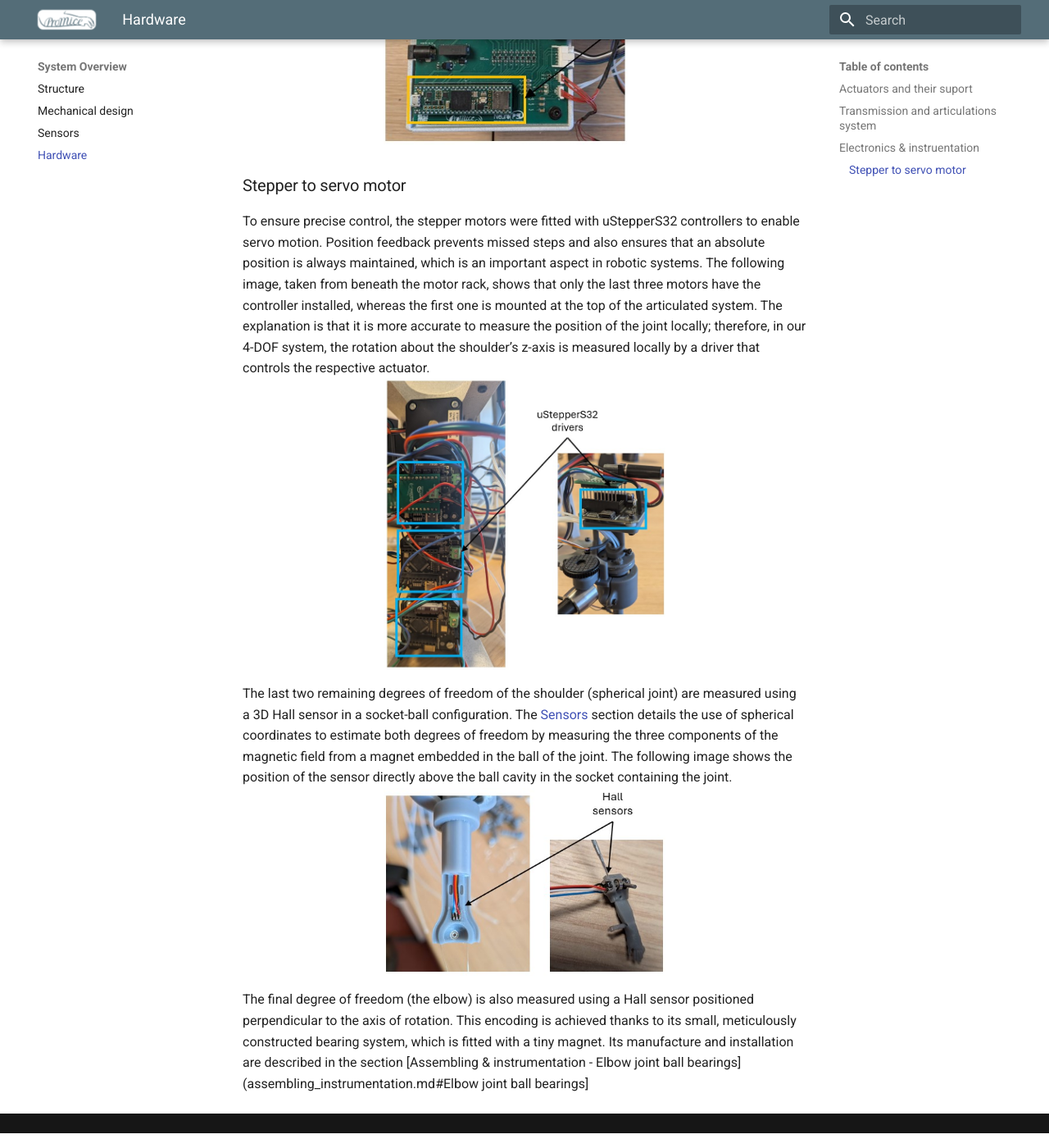
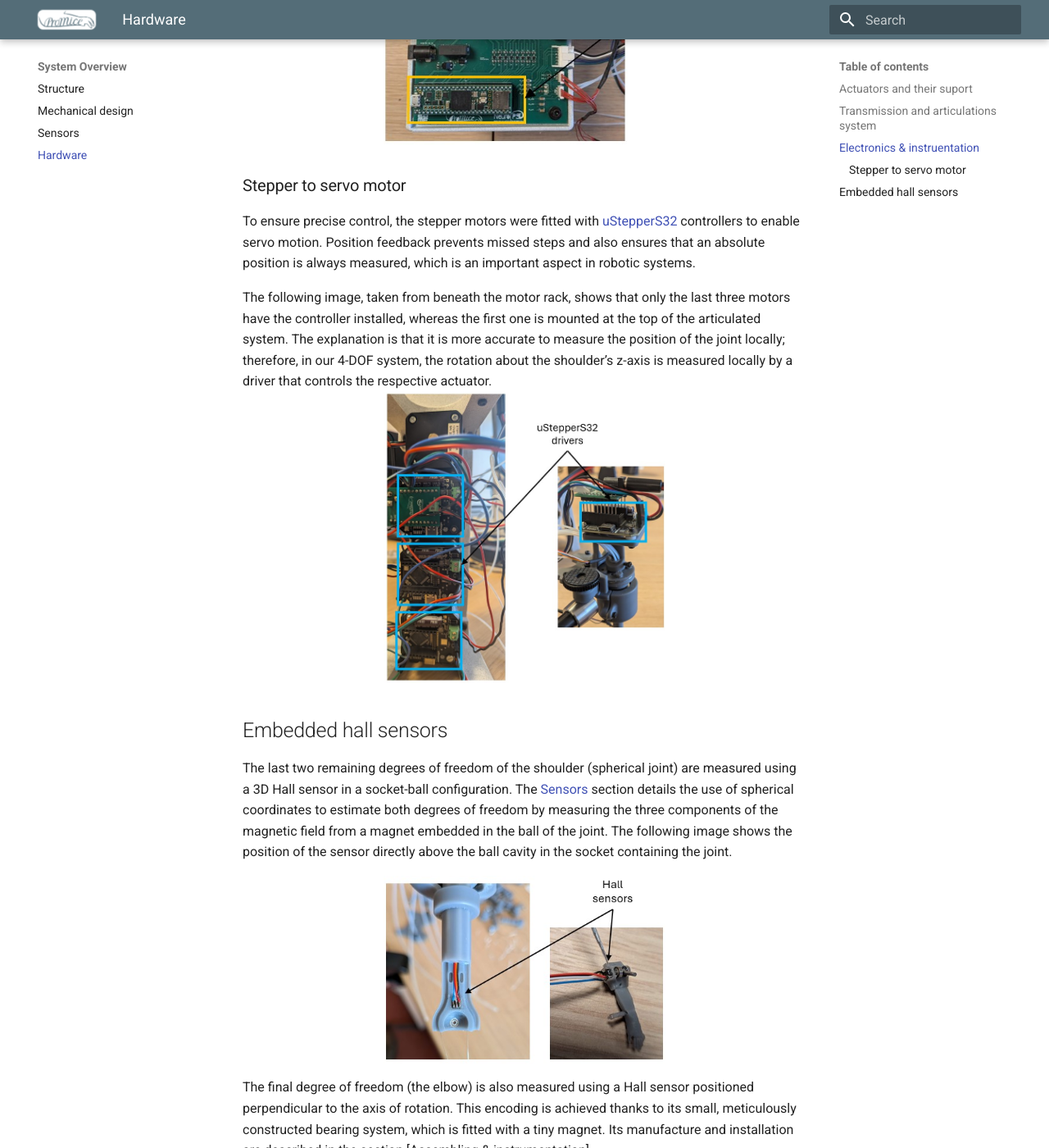
Before and after one commit to Juan-CarlosM/ProMice, an MkDocs documentation site: the page built from docs/hardware.md, in a window 1280 px wide and 1400 px high, scrolled down 1513 px. Shown: the whole window at 82% size. Built offline with MkDocs 1.6.1 and Material for MkDocs 9.7.7, drawn with Linux system fonts in a browser that asks for light colours; some of the changed text lies outside the part shown.

Commit message:
Enhance hardware documentation with links and details
Updated links and clarified descriptions for sensors and controllers.

```diff
--- a/docs/hardware.md
+++ b/docs/hardware.md
@@ -17,13 +17,17 @@ The robot’s main controller is a Teensy 4.1 board ntegrated into in a custom P
 ![PCB teensy](images/PCB_teensy.jpg){ width=50% .center}
 
 ### Stepper to servo motor
-To ensure precise control, the stepper motors were fitted with uStepperS32 controllers to enable servo motion. Position feedback prevents missed steps and also ensures that an absolute position is always maintained, which is an important aspect in robotic systems.
+To ensure precise control, the stepper motors were fitted with [uStepperS32](https://www.ustepper.com/shop/#!/products/ustepper-s32) controllers to enable servo motion. Position feedback prevents missed steps and also ensures that an absolute position is always measured, which is an important aspect in robotic systems.
+
 The following image, taken from beneath the motor rack, shows that only the last three motors have the controller installed, whereas the first one is mounted at the top of the articulated system.
 The explanation is that it is more accurate to measure the position of the joint locally; therefore, in our 4-DOF system, the rotation about the shoulder’s z-axis is measured locally by a driver that controls the respective actuator.
 ![uSteppers](images/uStepper_drivers.jpg){ width=50% .center}
 
+## Embedded hall sensors
+
 The last two remaining degrees of freedom of the shoulder (spherical joint) are measured using a 3D Hall sensor in a socket-ball configuration. The [Sensors](sensors.md) section details the use of spherical coordinates to estimate both degrees of freedom by measuring the three components of the magnetic field from a magnet embedded in the ball of the joint.
 The following image shows the position of the sensor directly above the ball cavity in the socket containing the joint.
+
 ![Hall sensors socket and elbow](images/hall_sensors_socket.jpg){width=50% .center}
 
-The final degree of freedom (the elbow) is also measured using a Hall sensor positioned perpendicular to the axis of rotation. This encoding is achieved thanks to its small, meticulously constructed bearing system, which is fitted with a tiny magnet. Its manufacture and installation are described in the section [Assembling & instrumentation - Elbow joint ball bearings] (assembling_instrumentation.md#Elbow joint ball bearings]
+The final degree of freedom (the elbow) is also measured using a Hall sensor positioned perpendicular to the axis of rotation. This encoding is achieved thanks to its small, meticulously constructed bearing system, which is fitted with a tiny magnet. Its manufacture and installation are described in the section [Assembling & instrumentation] (assembling_instrumentation.md#Elbow-joint-ball-bearings]
```
